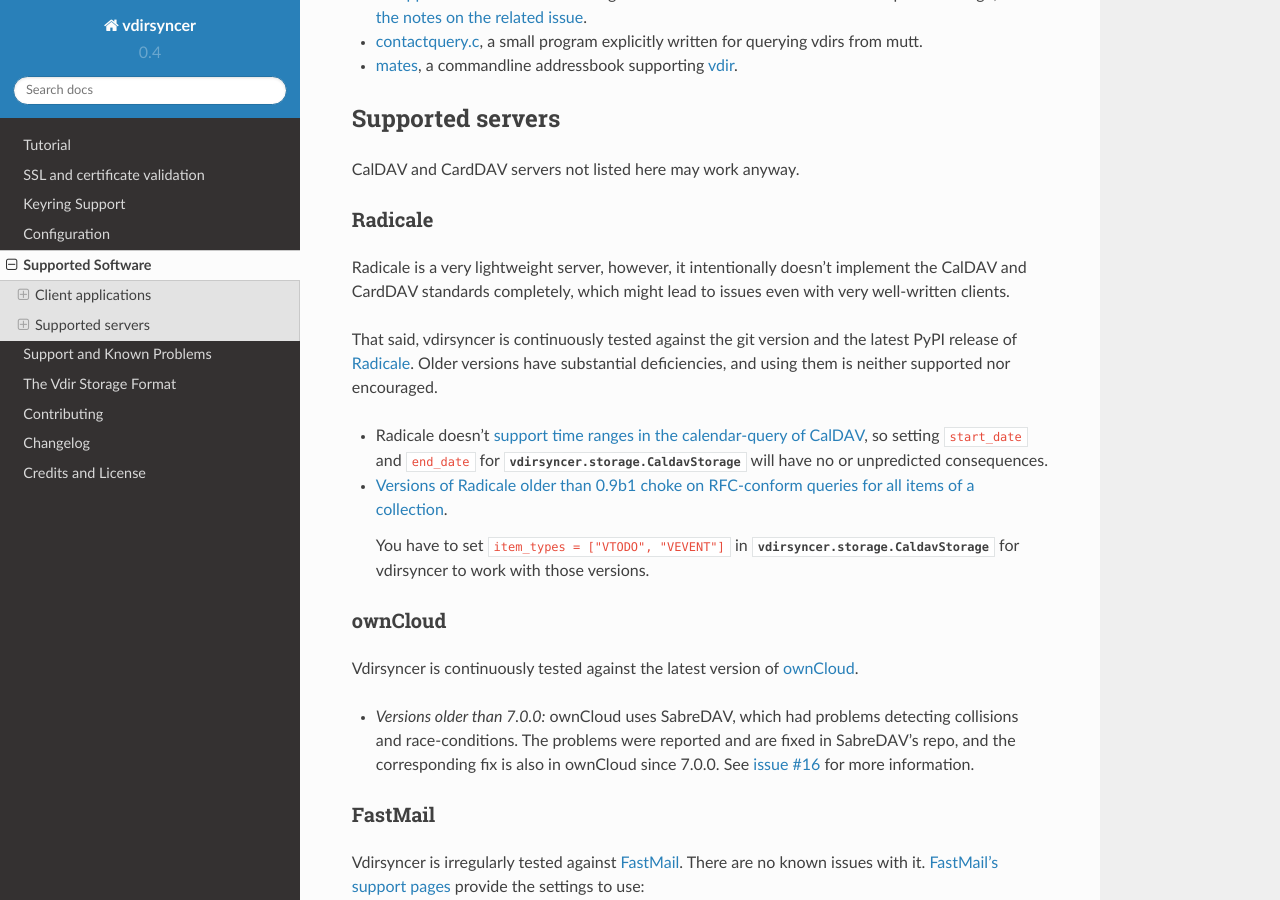
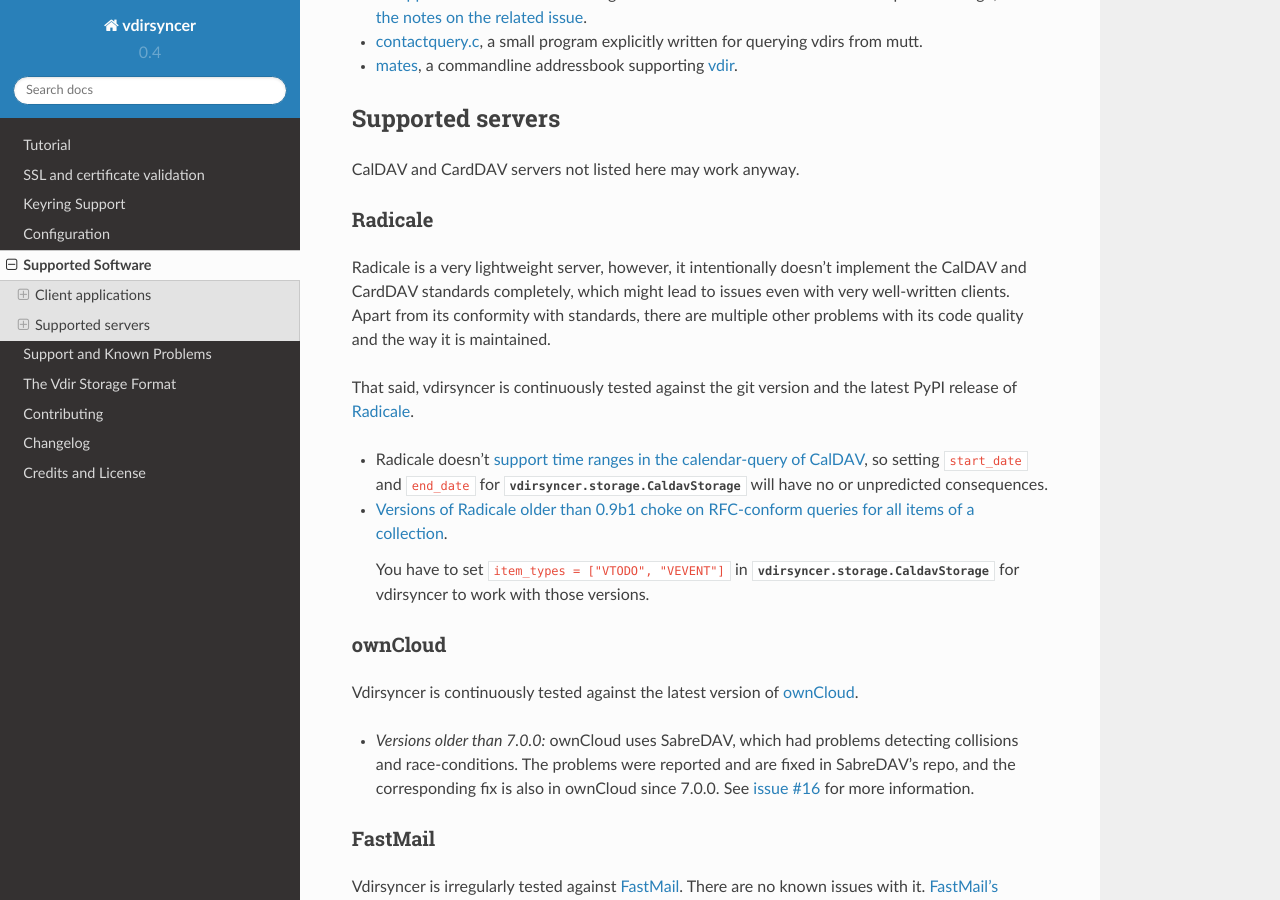
Before and after one commit to pimutils/vdirsyncer, a Sphinx documentation site: the page built from docs/supported.rst, in a window 1280 px wide and 900 px high, scrolled down 955 px. Built offline with Sphinx 7.4.7 and the Read the Docs theme 2.0.0, drawn with Linux system fonts in a browser that asks for light colours.

Commit message:
Expand on Radicale

```diff
--- a/docs/supported.rst
+++ b/docs/supported.rst
@@ -76,11 +76,12 @@
 
 Radicale is a very lightweight server, however, it intentionally doesn't
 implement the CalDAV and CardDAV standards completely, which might lead to
-issues even with very well-written clients.
+issues even with very well-written clients. Apart from its conformity with
+standards, there are multiple other problems with its code quality and the way
+it is maintained.
 
 That said, vdirsyncer is continuously tested against the git version and the
-latest PyPI release of Radicale_. Older versions have substantial deficiencies,
-and using them is neither supported nor encouraged.
+latest PyPI release of Radicale_.
 
 - Radicale doesn't `support time ranges in the calendar-query of CalDAV
   <https://github.com/Kozea/Radicale/issues/146>`_, so setting ``start_date``
```
